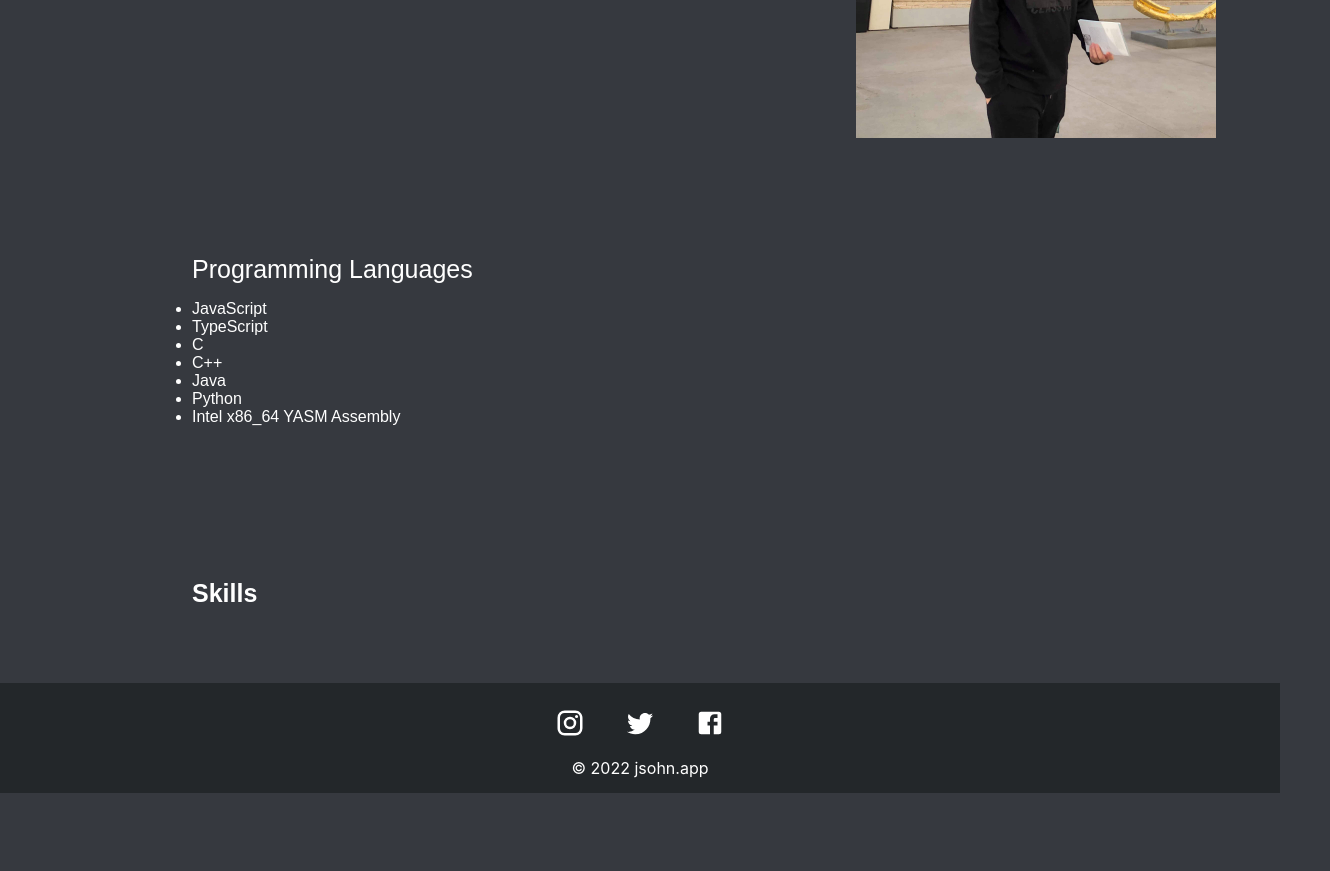
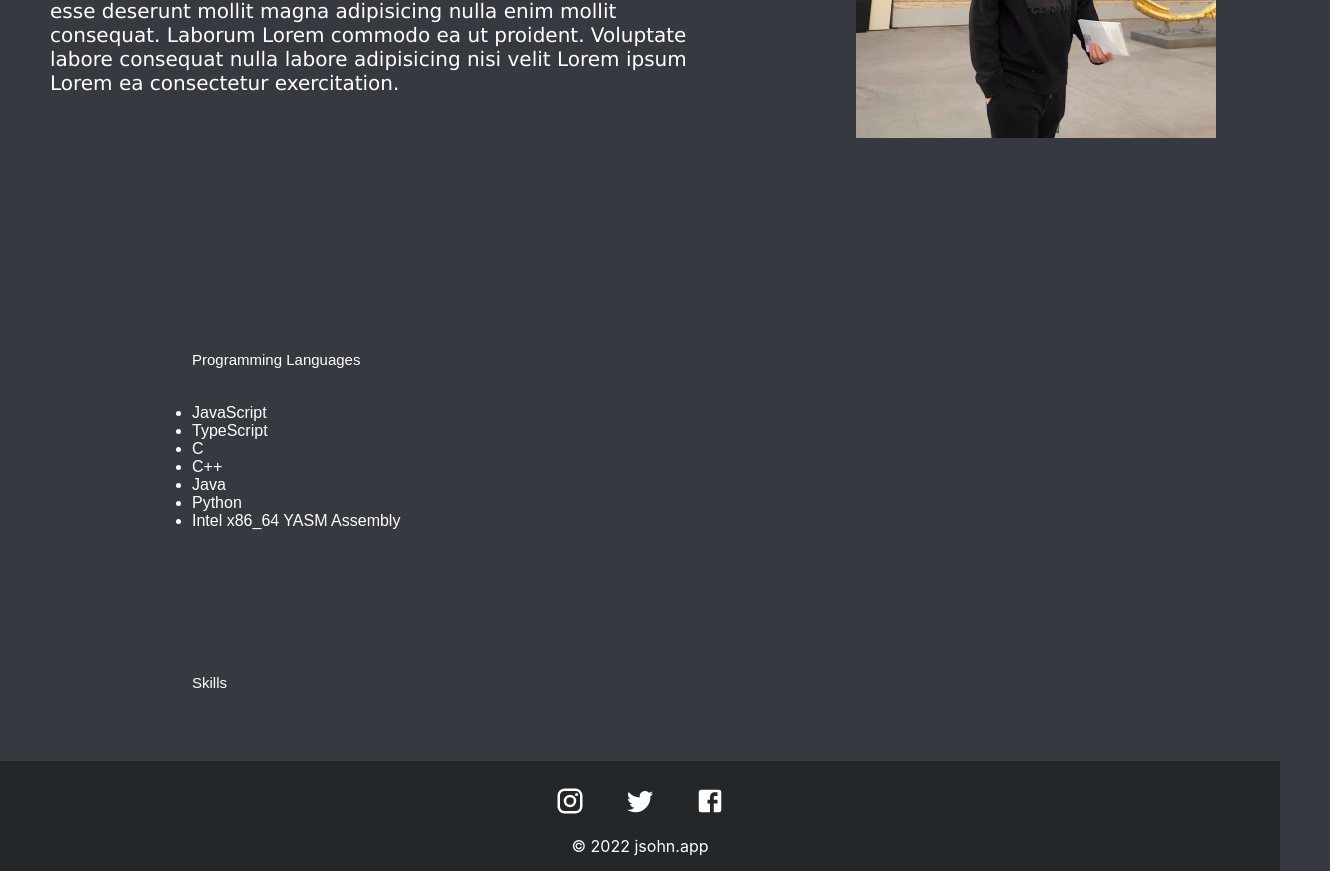
Before and after one commit to SohnJustin/portfolio, a React (Create React App) app: page / in a window 1280 px wide. Shown: the part 480-1351 px from the top of the page, 1330 px wide, since content can reach past the window. Before the commit the page ends 1273 px from the top, so only its background shows below. Built offline with nearby package versions, Linux system fonts and the light colour scheme; what styled-breakpoints would draw is missing.

Commit message:
updated old css to mobile first model

```diff
--- a/src/components/pagelayout/Home.tsx
+++ b/src/components/pagelayout/Home.tsx
@@ -4,18 +4,13 @@ import pageTransition from "../../styles/pageVariant";
 import pageVariant from "../../styles/pageVariant";
 import {
   MobileFirstIntroduction,
-  //Introduction,
-  Prompt,
-  MobileSkills,
-  List,
   StyleSelfShot,
   MobileSkillList,
   DesktopSkillList,
   BulletPoint,
-  DesktopLanguage,
   DesktopHobbies,
-  DesktopSkills,
   MobileFirstPrompt,
+  MobileFirstSkills,
 } from "../../styles/RouteStyle/Home.style";
 import {
   Background,
@@ -41,8 +36,7 @@ function Home() {
         <StyleSelfShot src={SelfShot1} />
         <MobileFirstIntroduction />
         <MobileFirstPrompt />
-        <MobileSkills>Programming Languages</MobileSkills>
-        <DesktopLanguage>Programming Languages</DesktopLanguage>
+        <MobileFirstSkills>Programming Languages</MobileFirstSkills>
         <BulletPoint>
           <DesktopSkillList>JavaScript</DesktopSkillList>
           <DesktopSkillList>TypeScript</DesktopSkillList>
@@ -56,13 +50,12 @@ function Home() {
           Javascript | Typescript | C | C++ | Java | Python | Intel x86_64 YASM
           Assembly{" "}
         </MobileSkillList>
-        <MobileSkills>Skills</MobileSkills>
-        <DesktopSkills>Skills</DesktopSkills>
+        <MobileFirstSkills>Skills</MobileFirstSkills>
         <MobileSkillList>
           ReactJS | Shellscipt | HTML | CSS | MaterialUI | StyledComponents |
           PyQT | QTDesigner | PySide6 | Github{" "}
         </MobileSkillList>
-        <MobileSkills>Hobbies</MobileSkills>
+        <MobileSkillList>Hobbies</MobileSkillList>
         <MobileSkillList>
           Current hobbies I like to do is playing video games, video editing,
           and Coding!
--- a/src/styles/RouteStyle/Home.style.ts
+++ b/src/styles/RouteStyle/Home.style.ts
@@ -9,14 +9,13 @@ const themeWithBreakpoints = createTheme({
 
 const MobileFirstIntroduction = styled.h1`
   //mobile
-  //margin-right: 50%;
   font-size: 45px;
   ::before {
     content: "Justin Sohn";
   }
 
   //tablet
-  @media screen and (min-width: 768px) {
+  @media screen and (min-width: 769px) {
     font-size: 60px;
     padding-left: 0px;
     text-align: center;
@@ -26,41 +25,25 @@ const MobileFirstIntroduction = styled.h1`
 
   //desktop
   @media screen and (min-width: 1024px) {
-    width: 50%;
     font-size: 60px;
     text-align: left;
     justify-content: center;
     padding-left: 5%;
   }
 `;
-/*
-const Introduction = styled.h1`
-  font-size: 60px;
-  text-align: left;
-  justify-content: center;
-  padding-left: 5%;
-  @media screen and (max-width: 901px) {
-    padding-left: 0px;
-    text-align: center;
-    width: 95%;
-    justify-content: center;
-  }
-`;
-*/
 
 const MobileFirstPrompt = styled.div`
   //mobile
   font-family: Verdana, Geneva, Tahoma, sans-serif;
   padding-left: 10%;
-  width: 80%;
+  width: 85%;
   justify-content: center;
   text-align: center;
   ::before {
-    content: "Hi! My name is Justin Sohn and I am currently attend California State University of Fullerton and have been putting my focus in become a Front End Web Developer.";
+    content: "Ipsum velit non est eu magna consequat do ea elit. Veniam ullamco ut ea quis dolore ut est eu eu magna qui in reprehenderit. Nisi occaecat labore occaecat exercitation dolor esse deserunt mollit magna adipisicing nulla enim mollit consequat. Laborum Lorem commodo ea ut proident. Voluptate labore consequat nulla labore adipisicing nisi velit Lorem ipsum Lorem ea consectetur exercitation.";
   }
-
   //tablet
-  @media screen and (min-width: 768px) {
+  @media screen and (min-width: 769px) {
     padding-left: 50px;
     margin-top: 10px;
     font-size: 20px;
@@ -70,69 +53,40 @@ const MobileFirstPrompt = styled.div`
 
   //desktop
   @media screen and (min-width: 1024px) {
-    width: 100%;
+    text-align: left;
+    padding-left: 50px;
+    width: 50%;
   }
 `;
 
-const Prompt = styled.div`
-  font-family: Verdana, Geneva, Tahoma, sans-serif;
-  text-align: left;
-  padding-left: 50px;
-  margin-top: 10px;
-  font-size: 20px;
-  width: 50%;
-  padding-bottom: 10%;
-  @media screen and (max-width: tablet) {
-    padding-left: 10%;
-    width: 80%;
-    justify-content: center;
-    text-align: center;
-  }
-`;
-const MobileSkills = styled.div`
-  font-size: 25px;
+const MobileFirstSkills = styled.div`
+  //mobile
+  font-size: 16px;
   text-align: center;
   justify-items: center;
   width: 100%;
   padding-top: 30px;
   padding-bottom: 20px;
+
+  //tablet
   @media screen and (min-width: 769px) {
-    display: none;
+    font-size: 16px;
+  }
+  //desktop
+  @media screen and (min-width: 1024px) {
+    font-size: 15px;
+    text-align: left;
+    justify-content: left;
+    padding-left: 15%;
+    padding-top: 10%;
+    width: 30%;
   }
 `;
+
 const MobileSkillList = styled.h6`
   @media screen and (min-width: 769px) {
     display: none;
   }
-`;
-
-const DesktopLanguage = styled.div`
-  font-size: 25px;
-  text-align: left;
-  justify-content: space-between;
-  padding-left: 15%;
-  padding-top: 10%;
-  width: 50%;
-  content: "Programming Language", "Skills";
-  @media screen and (max-width: 770px) {
-    display: none;
-  }
-`;
-const DesktopSkills = styled.h3`
-  font-size: 25px;
-  text-align: left;
-  justify-content: left;
-  padding-left: 15%;
-  padding-top: 10%;
-  width: 50%;
-  @media screen and (max-width: 770px) {
-    display: none;
-  }
-`;
-
-const DesktopHobbies = styled.h3``;
-const List = styled.span`
-  font-size: 20px;
 `;
 const DesktopSkillList = styled.li`
   //padding-left: 15%;
@@ -142,10 +96,15 @@ const DesktopSkillList = styled.li`
     display: none;
   }
 `;
-
 const BulletPoint = styled.ul`
   padding-left: 15%;
 `;
+const List = styled.span`
+  font-size: 20px;
+`;
+
+const DesktopHobbies = styled.h3``;
+
 /*
 const CardWrapper = styled.div`
   display: flex;
@@ -173,20 +132,14 @@ const StyleSelfShot = styled.img`
   }
 `;
 export {
-  // HomeContainer,
-  //Introduction,
-  // Background,
-  // CardWrapper,
-  Prompt,
-  MobileSkills,
+  //Prompt,
   List,
   StyleSelfShot,
   MobileSkillList,
   DesktopSkillList,
-  DesktopLanguage,
-  DesktopSkills,
   DesktopHobbies,
   BulletPoint,
   MobileFirstIntroduction,
   MobileFirstPrompt,
+  MobileFirstSkills,
 };
```
